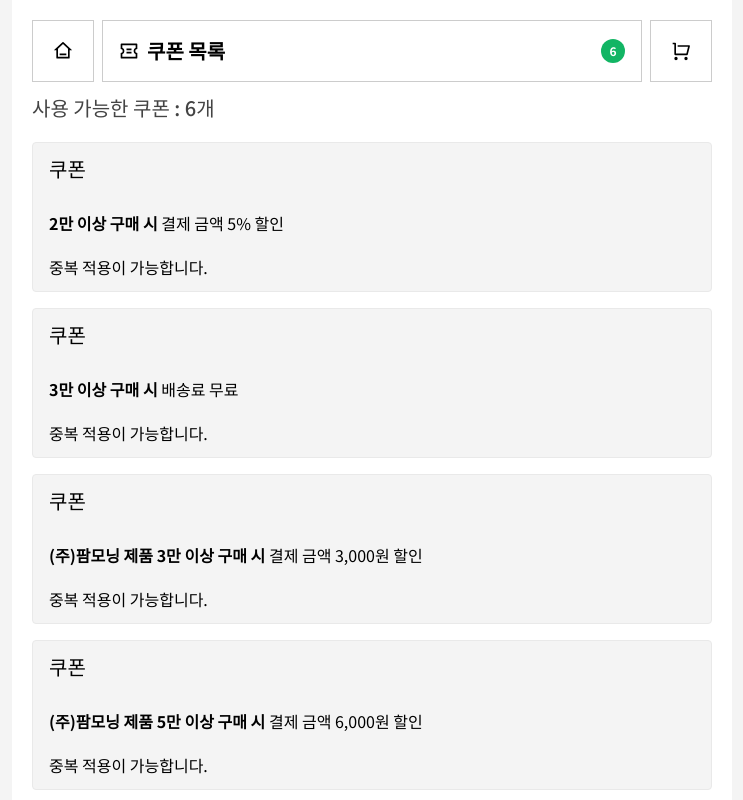
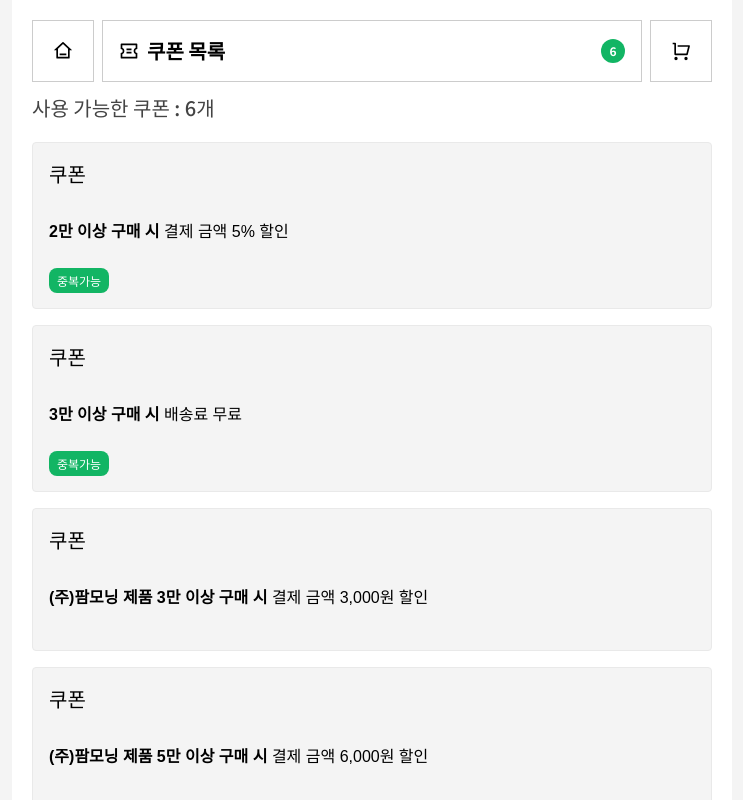
Before and after one commit to DiveDiFF/greenlabs-test, a Next.js app: page /coupon in a window 1280 px wide. Shown: the top 800 px of the page, without its empty margins (268-1011 px from the left). Built offline with nearby package versions, Linux system fonts and the light colour scheme.

Commit message:
feat : Add apply coupon fuc and validate check

```diff
--- a/src/components/Coupon/CouponItemCard/CouponItemCard.module.css
+++ b/src/components/Coupon/CouponItemCard/CouponItemCard.module.css
@@ -1,10 +1,24 @@
-.container {
+.couponButton {
   padding: 16px;
   width: 100%;
   height: auto;
   background-color: var(--gray100);
   border: 1px solid var(--gray200);
   border-radius: 4px;
+  cursor: pointer;
+  text-align: left;
+}
+
+.couponButton:hover {
+  background-color: var(--gray200);
+}
+
+.couponButton:disabled {
+  background-color: #fff;
+}
+
+.selected {
+  border: 1px solid var(--primary);
 }
 
 .title {
--- a/src/components/Coupon/CouponItemCard/index.tsx
+++ b/src/components/Coupon/CouponItemCard/index.tsx
@@ -1,21 +1,26 @@
-import { useMemo } from 'react';
+import Chip from 'components/common/Chip';
+import { MouseEvent, useMemo } from 'react';
 import { CouponItem } from 'typings/coupon';
 import { getCouponText } from 'utils/getCouponText';
 
 import styles from './CouponItemCard.module.css';
 
-type CouponItemCardProps = CouponItem;
+type CouponItemCardProps = {
+  onClick: (event: MouseEvent<HTMLButtonElement>) => void;
+  disabled?: boolean;
+} & CouponItem;
 
-export default function CouponItemCard({ id, duplication, ...rest }: CouponItemCardProps) {
-  const couponText = useMemo(() => getCouponText({ ...rest }), []);
-  const { container, title, description } = styles;
+export default function CouponItemCard({ id, duplication, onClick, disabled = false, ...rest }: CouponItemCardProps) {
+  const couponText = useMemo(() => getCouponText({ ...rest }), [rest]);
+  const { couponButton, title, description, selected } = styles;
+
   return (
-    <div className={container}>
+    <button className={`${couponButton} ${rest.isApplied && selected}`} onClick={onClick} disabled={disabled}>
       <p className={title}>쿠폰</p>
       <p className={description}>
         <strong>{couponText[0]}</strong> {couponText[1]}
       </p>
-      {duplication && <p>중복 적용이 가능합니다.</p>}
-    </div>
+      {duplication && <Chip label="중복가능" variant="success" />}
+    </button>
   );
 }
--- a/src/components/Coupon/index.tsx
+++ b/src/components/Coupon/index.tsx
@@ -1,3 +1,6 @@
+import { MouseEvent, useCallback, useMemo } from 'react';
+import { useSetRecoilState } from 'recoil';
+import { myCouponList } from 'recoil/coupon';
 import { CouponItem } from 'typings/coupon';
 
 import CouponItemCard from './CouponItemCard';
@@ -9,12 +12,50 @@ type MyCouponListProps = {
 
 export default function MyCouponList({ couponData }: MyCouponListProps) {
   const { text, listItemContainer } = styles;
+
+  const setCoupons = useSetRecoilState(myCouponList);
+  const appliedCoupon = useMemo(() => couponData.filter((coupon) => coupon?.isApplied), [couponData]);
+
+  const disabledChecker = useCallback(
+    (id: string) => {
+      if (appliedCoupon?.some((coupon) => coupon?.id === id)) {
+        return false;
+      } else {
+        if (!appliedCoupon?.length) {
+          return false;
+        } else if (appliedCoupon?.length === 1) {
+          return !(appliedCoupon[0].duplication || couponData.find((coupon) => coupon.id === id)?.duplication);
+        } else {
+          return true;
+        }
+      }
+    },
+    [appliedCoupon, couponData],
+  );
+
+  const handleClickCouponItem = (id: string) => (event: MouseEvent<HTMLButtonElement>) => {
+    event.preventDefault();
+    console.log(id);
+
+    const newCouponData = couponData.map((coupon) => {
+      if (coupon.id === id) {
+        return {
+          ...coupon,
+          isApplied: !coupon.isApplied,
+        };
+      } else {
+        return coupon;
+      }
+    });
+    setCoupons(newCouponData);
+  };
+
   return (
     <ul>
       <p className={text}>사용 가능한 쿠폰 : {couponData.length}개</p>
       {couponData.map((coupon) => (
-        <li key={coupon.id} className={listItemContainer}>
-          <CouponItemCard {...coupon} />
+        <li key={coupon?.id} className={listItemContainer}>
+          <CouponItemCard {...coupon} onClick={handleClickCouponItem(coupon?.id)} disabled={disabledChecker(coupon?.id)} />
         </li>
       ))}
     </ul>
--- a/src/db/coupon.json
+++ b/src/db/coupon.json
@@ -4,41 +4,47 @@
     "minPrice": 20000,
     "duplication": true,
     "company": "all",
-    "discountPercent": 5
+    "discountPercent": 5,
+    "isApplied": false
   },
   {
     "id": "coupon_2",
     "minPrice": 30000,
     "duplication": true,
     "company": "all",
-    "freeShipping": true
+    "freeShipping": true,
+    "isApplied": false
   },
   {
     "id": "coupon_3",
     "minPrice": 30000,
-    "duplication": true,
+    "duplication": false,
     "company": "(주)팜모닝",
-    "discountPrice": 3000
+    "discountPrice": 3000,
+    "isApplied": false
   },
   {
     "id": "coupon_4",
     "minPrice": 50000,
-    "duplication": true,
+    "duplication": false,
     "company": "(주)팜모닝",
-    "discountPrice": 6000
+    "discountPrice": 6000,
+    "isApplied": false
   },
   {
     "id": "coupon_5",
     "minPrice": 20000,
-    "duplication": true,
+    "duplication": false,
     "company": "그린랩스(주)",
-    "discountPrice": 2000
+    "discountPrice": 2000,
+    "isApplied": false
   },
   {
     "id": "coupon_6",
     "minPrice": 40000,
-    "duplication": true,
+    "duplication": false,
     "company": "그린랩스(주)",
-    "discountPrice": 4000
+    "discountPrice": 4000,
+    "isApplied": false
   }
 ]
--- a/src/recoil/coupon.ts
+++ b/src/recoil/coupon.ts
@@ -6,8 +6,3 @@ export const myCouponList = atom<CouponItem[]>({
   key: 'myCouponList',
   default: mockCouponData,
 });
-
-export const applyCouponIdList = atom({
-  key: 'applyCouponIdList',
-  default: [],
-});
--- a/src/typings/coupon.ts
+++ b/src/typings/coupon.ts
@@ -6,4 +6,10 @@ export type CouponItem = {
   discountPrice?: number;
   discountPercent?: number;
   freeShipping?: boolean;
+  isApplied: boolean;
 };
+
+export type ValidateCheck = {
+  id: string;
+  duplication: boolean;
+};
```
